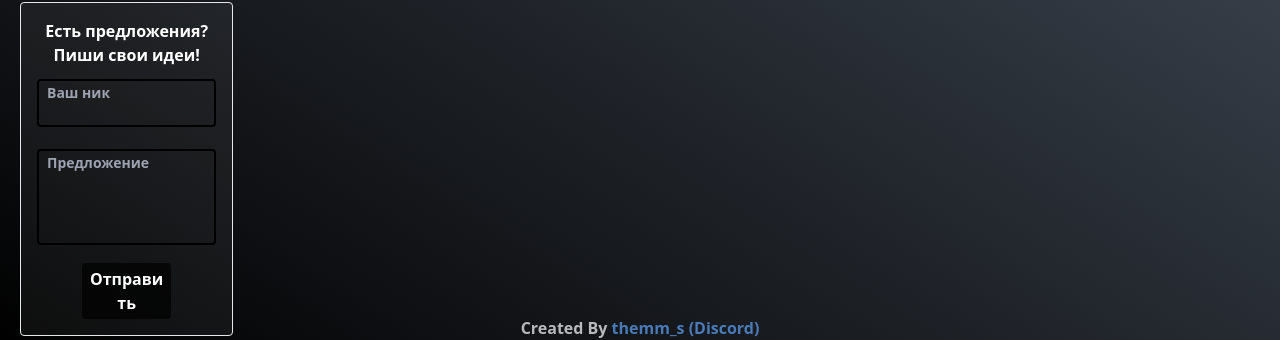
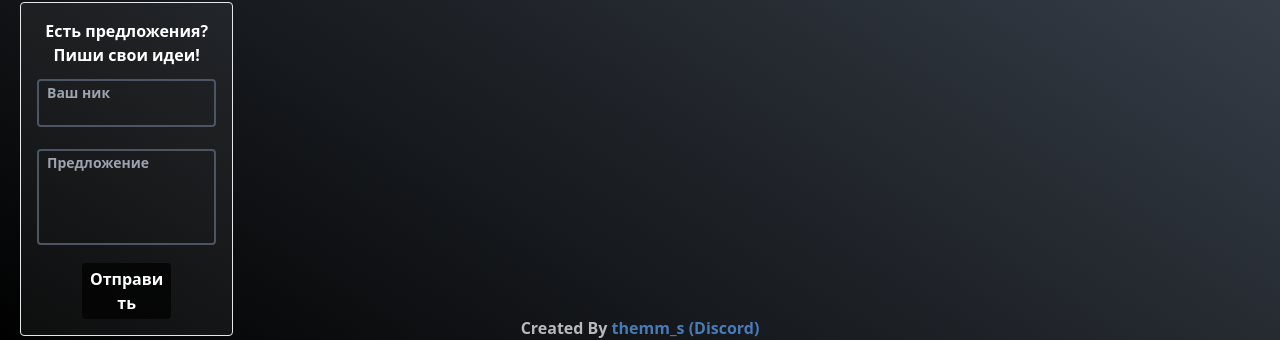
Before and after one commit to themm-s/frontend, a React (Vite) app: page / in a window 1280 px wide. Shown: the part 444-784 px from the top of the page. Built offline with nearby package versions, Linux system fonts and the light colour scheme.

Commit message:
change border color

```diff
--- a/src/components/Input/Input.tsx
+++ b/src/components/Input/Input.tsx
@@ -10,7 +10,7 @@ type TProps = {
 export const Input: React.FC<TProps> = ({ placeholder, onInput, className, offer }) => {
   return (
     <textarea className={`border-2 rounded text-sm text-white px-2 py-0.5 bg-black bg-opacity-0 outline-none
-    border-black placeholder:text-left break-words resize-none w-full ${className}`}
+    border-gray-600 placeholder:text-left break-words resize-none w-full ${className}`}
       placeholder={placeholder}
       onInput={onInput}
       ref={offer}
```
